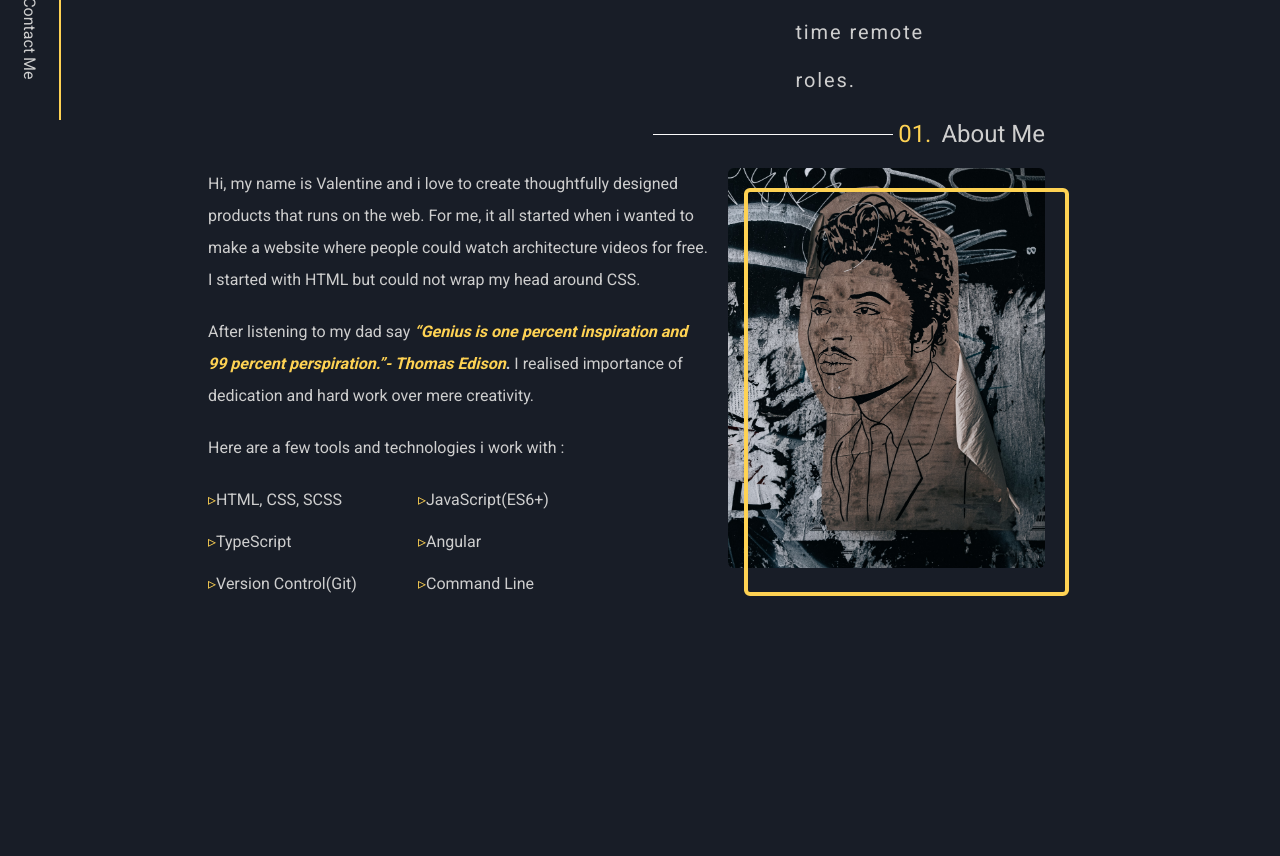
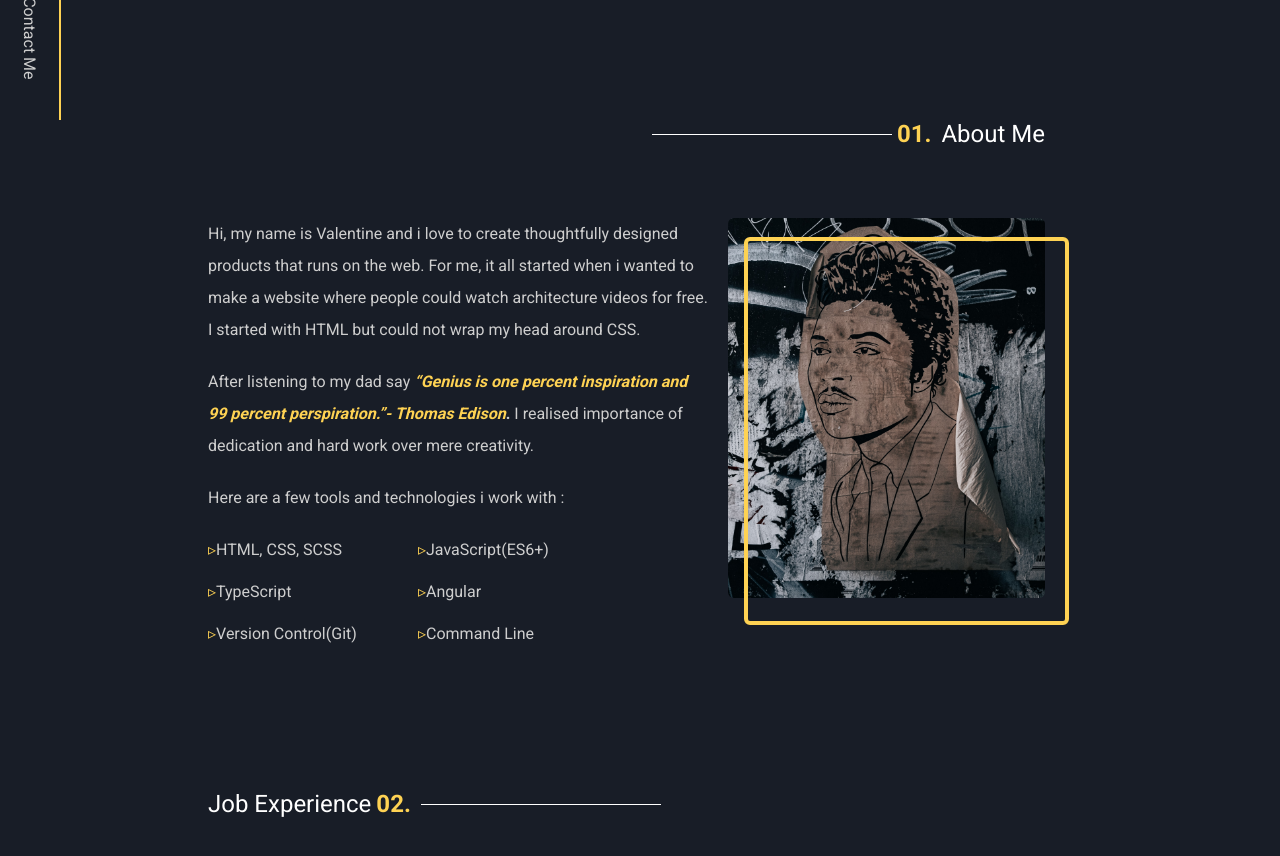
Before and after one commit to valentinesamuel/portfolio, an Angular app: page / in a window 1280 px wide. Shown: the part 680-1536 px from the top of the page. Before the commit the page ends 1290 px from the top, so only its background shows below. Built offline with nearby package versions, Linux system fonts and the light colour scheme; a web font is replaced by a local one.

Commit message:
feat: added light and dark theme functionality

```diff
--- a/src/app/home/home.component.html
+++ b/src/app/home/home.component.html
@@ -1,4 +1,4 @@
-<div class="layout">
+<div class="layout" [ngClass]="!darkTheme ? 'dark' : ''">
   <nav>
     <ul>
       <li><span>01.</span>About Me</li>
@@ -68,5 +68,12 @@
         />
       </div>
     </section>
+
+<!--   Job Experience Section   -->
+    <p class="title"><span>02.</span> Job Experience</p>
+<section class="experience">
+
+</section>
+
   </section>
 </div>
--- a/src/app/home/home.component.scss
+++ b/src/app/home/home.component.scss
@@ -30,6 +30,7 @@
 
         &:hover {
           font-weight: 600;
+          color: var(--sup-text);
         }
       }
     }
@@ -59,13 +60,13 @@
         }
         h1 {
           font-size: 4.5rem;
-          color: var(--tet2);
+          color: var(--sup-text);
           width: 20rem;
         }
         h2 {
           font-size: 3rem;
           margin-top: 1.125rem;
-          white-space: nowrap;
+          // white-space: nowrap;
           margin-bottom: 2.875rem;
         }
         button {
@@ -90,26 +91,8 @@
       }
     }
 
-    .title {
-      display: flex;
-      justify-content: right;
-      width: 100%;
-      align-items: center;
-      font-size: 1.5rem;
-      margin-bottom: 20px;
-      span {
-        color: var(--sec);
-        margin: 0 10px 0 5px;
-      }
-      &::before {
-        content: "";
-        height: 1px;
-        width: 15rem;
-
-        background-color: var(--tet2);
-      }
-    }
     .about-me {
+      margin-bottom: 130px;
       display: flex;
       justify-content: center;
       .text {
@@ -145,8 +128,8 @@
       }
       .image {
         margin-left: 20px;
-        height: 400px;
-        width: 400px;
+        height: 380px;
+        width: 350px;
         &::after {
           content: "";
           display: flex;
@@ -168,4 +151,29 @@
       }
     }
   }
+
+  .title {
+    display: flex;
+    justify-content: right;
+    width: 100%;
+    align-items: center;
+    font-size: 1.5rem;
+    margin-bottom: 70px;
+    color: var(--sup-text);
+    span {
+      color: var(--sec);
+      margin: 0 10px 0 5px;
+      font-weight: 600;
+    }
+    &::before {
+      content: "";
+      height: 1px;
+      width: 15rem;
+      background-color: var(--sup-text);
+    }
+    &:nth-child(4) {
+      flex-direction: row-reverse;
+      justify-content: left;
+    }
+  }
 }
--- a/src/app/home/home.component.ts
+++ b/src/app/home/home.component.ts
@@ -6,7 +6,7 @@ import { Component, OnInit } from '@angular/core';
   styleUrls: ['./home.component.scss']
 })
 export class HomeComponent implements OnInit {
-
+  darkTheme = true;
   constructor() { }
 
   ngOnInit(): void {
--- a/src/styles.css
+++ b/src/styles.css
@@ -8,15 +8,16 @@
   box-sizing: border-box;
   font-family: var(--roboto);
   background-color: var(--pri);
-  color: var(--tet1);
+  color: var(--text);
 }
 
 :root {
   --pri: #181d27;
   --sec: #fed253;
   --sec-tint: #fed3532f;
-  --tet1: #cecece;
-  --tet2: #fbfbfb;
+  --text: #cecece;
+  --em-text: #fed253;
+  --sup-text: #ffffff;
 
   --aladin: "Aladin", cursive;
   --roboto: "Roboto", sans-serif;
@@ -26,8 +27,10 @@
   --pri: #fbfbfb;
   --sec: #ffbd00;
   --sec-tint: #ffbd00;
-  --tet1: #cecece;
-  --tet2: #fbfbfb;
+
+  --text: #181d27;
+  --em-text: #fed253;
+  --sup-text: #ffffff;
 }
 
 /* .dark {
```
